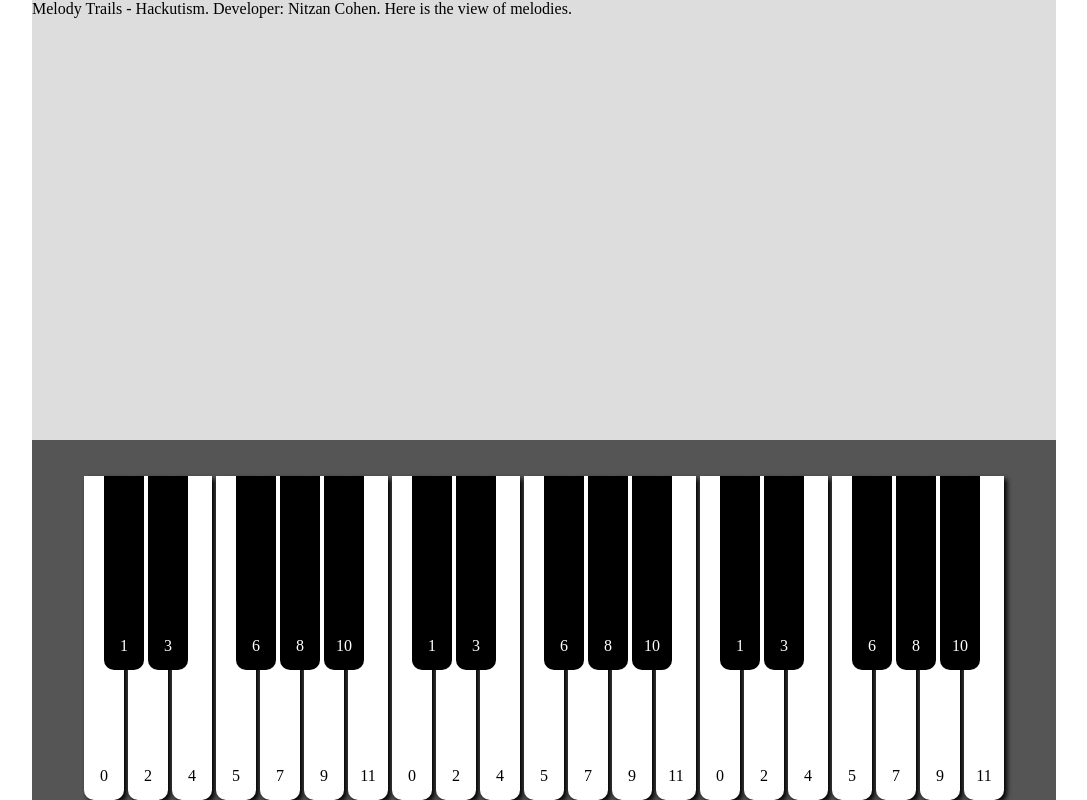
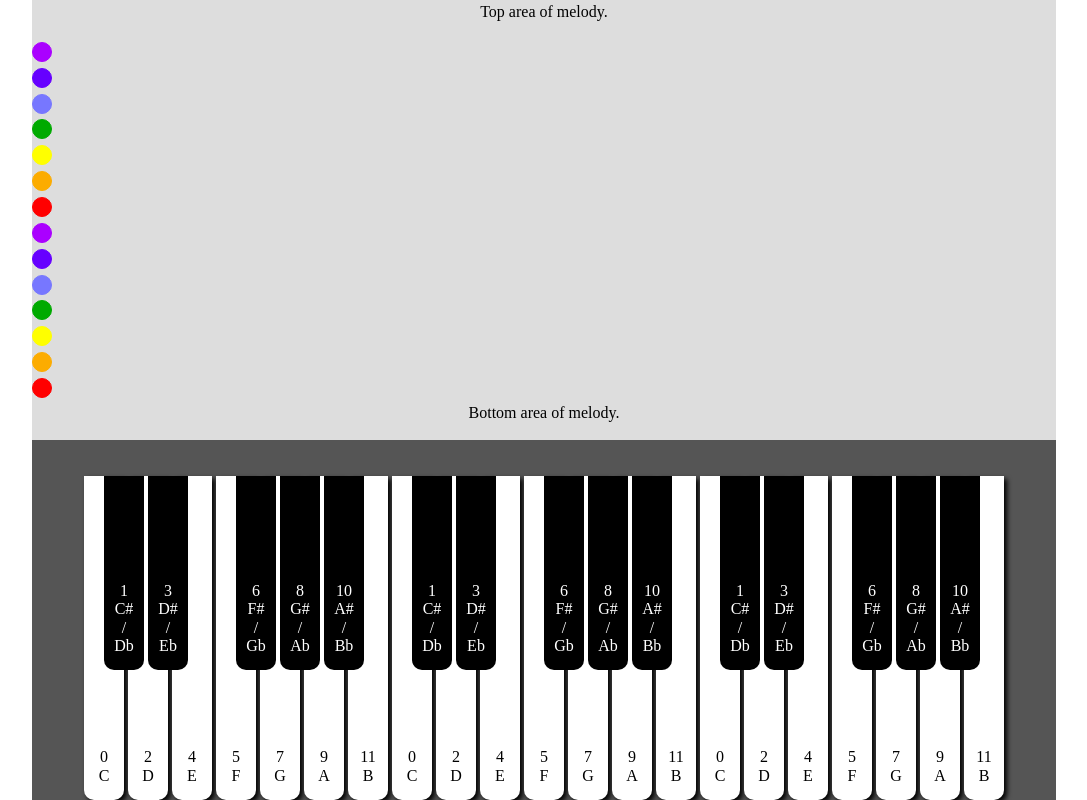
Before and after one commit to NitzanC07/hackautism-melody-trails, a React (Create React App) app: page / in a window 1280 px wide. Shown: the whole page, without its empty margins (96-1183 px from the left). Built offline with nearby package versions, Linux system fonts and the light colour scheme.

Commit message:
Added grid template to the melody section

```diff
--- /dev/null
+++ b/src/components/MelodyTrails/BottomAreaMelody/BottomAreaMelody.js
@@ -0,0 +1,10 @@
+function BottomAreaMelody(props) {
+
+    return (
+        <section className="bottom-area-melody">
+            <p>Bottom area of melody.</p>
+        </section>
+    )
+}
+
+export default BottomAreaMelody;
--- /dev/null
+++ b/src/components/MelodyTrails/MainAreaMelody/MainAreaMelody.js
@@ -0,0 +1,25 @@
+import './main-area-melody.css';
+
+function MainAreaMelody(props) {
+
+    return (
+        <section className="main-area-melody">
+            <div className='note__1__high'></div>
+            <div className='note__2__high'></div>
+            <div className='note__3__high'></div>
+            <div className='note__4__high'></div>
+            <div className='note__5__high'></div>
+            <div className='note__6__high'></div>
+            <div className='note__7__high'></div>
+            <div className='note__7__low'></div>
+            <div className='note__6__low'></div>
+            <div className='note__5__low'></div>
+            <div className='note__4__low'></div>
+            <div className='note__3__low'></div>
+            <div className='note__2__low'></div>
+            <div className='note__1__low'></div>
+        </section>
+    )
+}
+
+export default MainAreaMelody;
--- /dev/null
+++ b/src/components/MelodyTrails/MainAreaMelody/main-area-melody.css
@@ -0,0 +1,152 @@
+.main-area-melody {
+    width: 100%;
+    height: 100%;
+    /* background-color: antiquewhite; */
+    display: grid;
+    grid-template-rows: repeat(14, 1fr);
+    grid-template-columns: repeat(30, 1fr);
+    gap: 0;
+    align-items: center;
+    align-content: center;
+}
+
+.note__1__high {
+    grid-row: 7;
+    grid-column: 0;
+    width: 18px;
+    height: 18px;
+    border: 1px solid #f00;
+    border-radius: 50%;
+    background-color: #f00;
+    text-align: center;
+}
+.note__1__low {
+    grid-row: 14;
+    grid-column: 0;
+    width: 18px;
+    height: 18px;
+    border: 1px solid #f00;
+    border-radius: 50%;
+    background-color: #f00;
+    text-align: center;
+}
+.note__2__high {
+    grid-row: 6;
+    grid-column: 0;
+    width: 18px;
+    height: 18px;
+    border: 1px solid rgb(252, 172, 0);
+    border-radius: 50%;
+    background-color: rgb(252, 172, 0);
+    text-align: center;
+}
+.note__2__low {
+    grid-row: 13;
+    grid-column: 0;
+    width: 18px;
+    height: 18px;
+    border: 1px solid rgb(252, 172, 0);
+    border-radius: 50%;
+    background-color: rgb(252, 172, 0);
+    text-align: center;
+}
+.note__3__high {
+    grid-row: 5;
+    grid-column: 0;
+    width: 18px;
+    height: 18px;
+    border: 1px solid #ff0;
+    border-radius: 50%;
+    background-color: #ff0;
+    text-align: center;
+}
+.note__3__low {
+    grid-row: 12;
+    grid-column: 0;
+    width: 18px;
+    height: 18px;
+    border: 1px solid #ff0;
+    border-radius: 50%;
+    background-color: #ff0;
+    text-align: center;
+}
+.note__4__high {
+    grid-row: 4;
+    grid-column: 0;
+    width: 18px;
+    height: 18px;
+    border: 1px solid #0a0;
+    border-radius: 50%;
+    background-color: #0a0;
+    text-align: center;
+}
+.note__4__low {
+    grid-row: 11;
+    grid-column: 0;
+    width: 18px;
+    height: 18px;
+    border: 1px solid #0a0;
+    border-radius: 50%;
+    background-color: #0a0;
+    text-align: center;
+}
+.note__5__high {
+    grid-row: 3;
+    grid-column: 0;
+    width: 18px;
+    height: 18px;
+    border: 1px solid #77f;
+    border-radius: 50%;
+    background-color: #77f;
+    text-align: center;
+}
+.note__5__low {
+    grid-row: 10;
+    grid-column: 0;
+    width: 18px;
+    height: 18px;
+    border: 1px solid #77f;
+    border-radius: 50%;
+    background-color: #77f;
+    text-align: center;
+}
+.note__6__high {
+    grid-row: 2;
+    grid-column: 0;
+    width: 18px;
+    height: 18px;
+    border: 1px solid #60f;
+    border-radius: 50%;
+    background-color: #60f;
+    text-align: center;
+}
+.note__6__low {
+    grid-row: 9;
+    grid-column: 0;
+    width: 18px;
+    height: 18px;
+    border: 1px solid #60f;
+    border-radius: 50%;
+    background-color: #60f;
+    text-align: center;
+}
+.note__7__high {
+    grid-row: 1;
+    grid-column: 0;
+    width: 18px;
+    height: 18px;
+    border: 1px solid #a0f;
+    border-radius: 50%;
+    background-color: #a0f;
+    text-align: center;
+}
+.note__7__low {
+    grid-row: 8;
+    grid-column: 0;
+    width: 18px;
+    height: 18px;
+    border: 1px solid #a0f;
+    border-radius: 50%;
+    background-color: #a0f;
+    text-align: center;
+}
--- a/src/components/MelodyTrails/MelodyTrails.js
+++ b/src/components/MelodyTrails/MelodyTrails.js
@@ -1,14 +1,20 @@
+import BottomAreaMelody from './BottomAreaMelody/BottomAreaMelody';
+import MainAreaMelody from './MainAreaMelody/MainAreaMelody';
+import TopAreaMelody from './TopAreaMelody/TopAreaMelody';
 import './melody-trails.css';
+
 
 function MelodyTrails(props) {
 
     return (
         <section className="melody-trails">
-            <div>
-                Melody Trails - Hackutism.
-                Developer: Nitzan Cohen.
-                Here is the view of melodies.
-            </div>
+
+            <TopAreaMelody />
+
+            <MainAreaMelody />
+
+            <BottomAreaMelody />
+
         </section>
     )
 }
--- /dev/null
+++ b/src/components/MelodyTrails/TopAreaMelody/TopAreaMelody.js
@@ -0,0 +1,10 @@
+function TopAreaMelody(props) {
+
+    return (
+        <section className="top-area-melody">
+            <p>Top area of melody.</p>
+        </section>
+    )
+}
+
+export default TopAreaMelody;
--- a/src/components/MelodyTrails/melody-trails.css
+++ b/src/components/MelodyTrails/melody-trails.css
@@ -4,4 +4,9 @@
     width: 1024px;
     height: 55%;
     margin: 0 auto;
+    display: flex;
+    flex-direction: column;
+    justify-content: space-between;
+    align-items: center;
+    overflow: hidden;
 }
--- a/src/components/PianoKeyboard/__Octave/PianoNote/PianoNoteBlack.js
+++ b/src/components/PianoKeyboard/__Octave/PianoNote/PianoNoteBlack.js
@@ -5,7 +5,7 @@ function PianoNoteBlack(props) {
 
     return (
         <button className='piano-note piano-note_black' id={props.pos}>
-            {props.pos}
+            {props.pos} {props.note}
         </button>
     )
 }
--- a/src/components/PianoKeyboard/__Octave/PianoNote/PianoNoteWhite.js
+++ b/src/components/PianoKeyboard/__Octave/PianoNote/PianoNoteWhite.js
@@ -8,7 +8,7 @@ function PianoNoteWhite(props) {
             className='piano-note piano-note_white'
             id={props.pos}
         >
-            {props.pos}
+            {props.pos} {props.note}
         </button>
     )
 }
```
Also changed, not shown: src/components/PianoKeyboard/__Octave/piano-keyboard__ocatve.css (line endings or trailing spaces).
